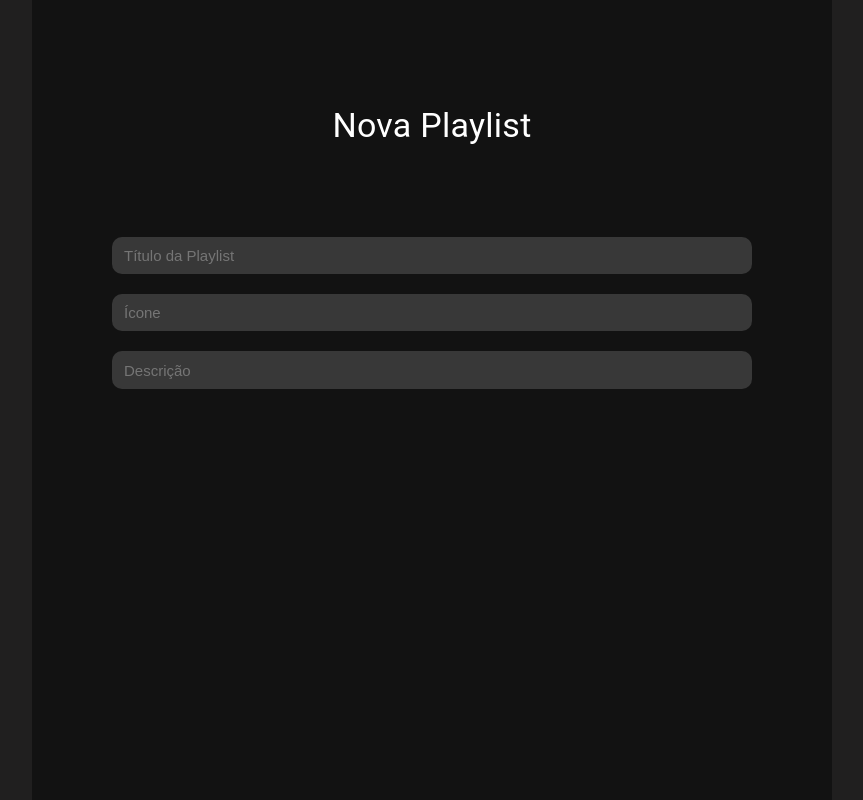
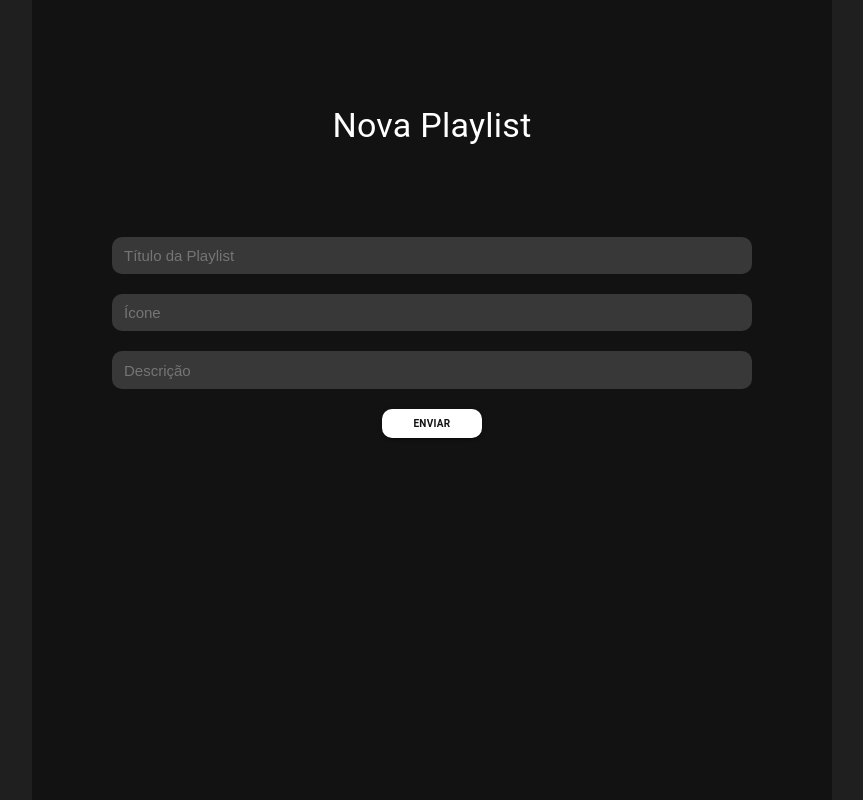
Before and after one commit to rafaelarissa/2share, a React (Create React App) app: page /new-playlist in a window 1280 px wide. Shown: the whole page, without its empty margins (208-1071 px from the left). Built offline with nearby package versions, Linux system fonts and the light colour scheme.

Commit message:
feat: added button to new playlist form

```diff
--- a/src/pages/AddPlaylist/index.js
+++ b/src/pages/AddPlaylist/index.js
@@ -1,4 +1,4 @@
-import { TextField, Typography } from "@mui/material";
+import { Button, TextField, Typography } from "@mui/material";
 import Box from "@mui/material/Box";
 import Paper from "@mui/material/Paper";
 import { Container, Input, TitleScreen } from "./style";
@@ -30,6 +30,26 @@ export default function AddPlaylist() {
         <Input placeholder="Título da Playlist" />
         <Input placeholder="Ícone" />
         <Input className="descricao" placeholder="Descrição" />
+        <Button
+          sx={{
+            width: "100px",
+            borderRadius: "10px",
+            color: "#121212",
+            backgroundColor: "#ffffff",
+            borderColor: "Helvetica",
+            fontWeight: "bold",
+            fontSize: 10,
+            "&:hover": {
+              backgroundColor: "#fff",
+              color: "#121212",
+              transform: "scale(1.1)",
+            },
+          }}
+          variant="contained"
+          type="submit"
+        >
+          Enviar
+        </Button>
       </Box>
     </Container>
   );
```
